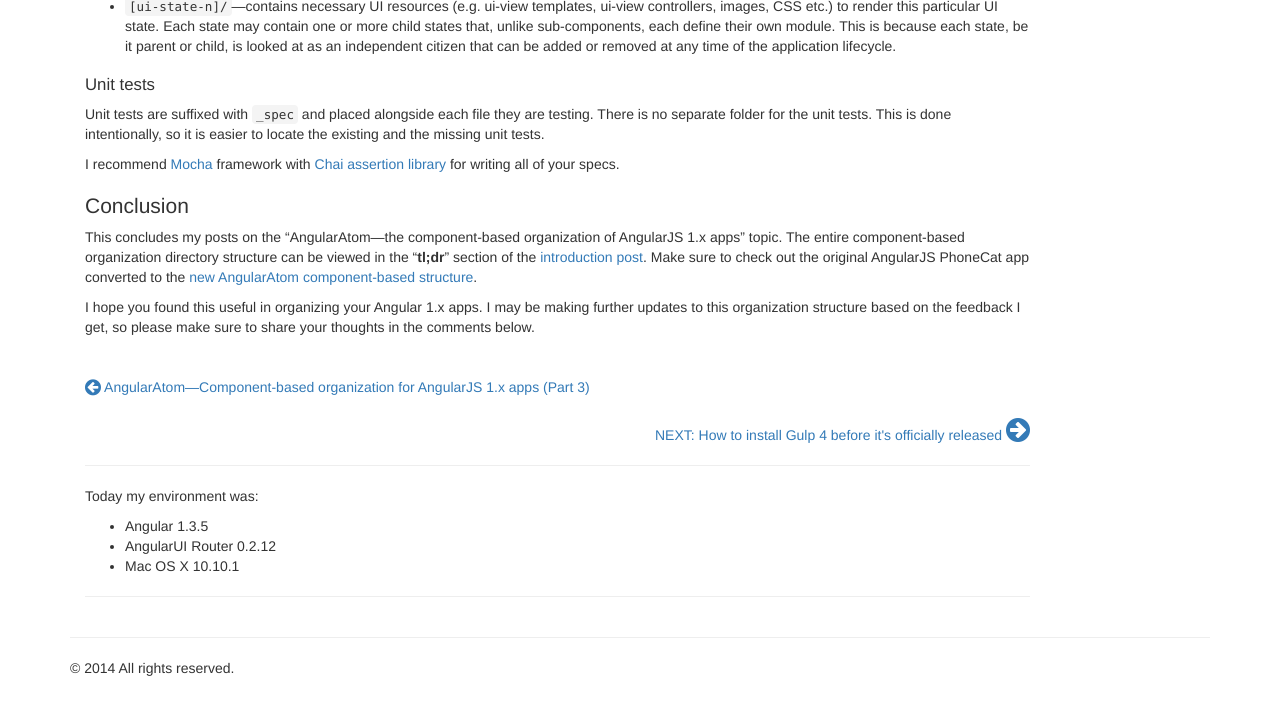
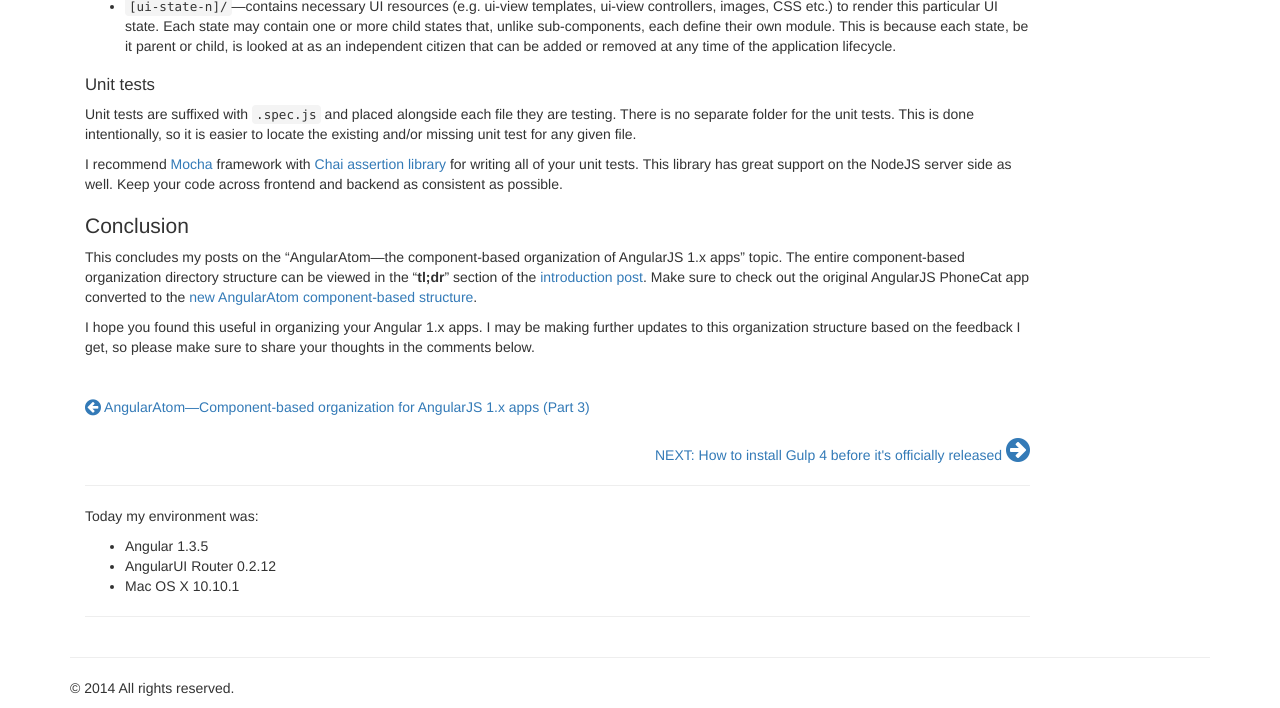
Before and after one commit to demisx/demisx.github.io, a Jekyll site: the page built from _posts/2014-12-13-angular-1-component-organization-4.md, in a window 1280 px wide and 900 px high, scrolled down 1472 px, cut to the strip 192-900 px from the top of the window. Built offline with Jekyll 4.4.1, drawn with Linux system fonts in a browser that asks for light colours; nearby versions of some CDN libraries; Markdown is read by kramdown in place of the engine named in the settings; comment, search, counter and statistics services are not loaded.

Commit message:
Update Angular WGW guide

```diff
--- a/_posts/2014-12-13-angular-1-component-organization-4.md
+++ b/_posts/2014-12-13-angular-1-component-organization-4.md
@@ -99,12 +99,14 @@ at any time of the application lifecycle.
 
 ### Unit tests
 
-Unit tests are suffixed with `_spec` and placed alongside each file they are testing.
+Unit tests are suffixed with `.spec.js` and placed alongside each file they are testing.
 There is no separate folder for the unit tests. This is done intentionally,
-so it is easier to locate the existing and the missing unit tests.
+so it is easier to locate the existing and/or missing unit test for any given file.
 
 I recommend [Mocha](http://mochajs.org/) framework with
-[Chai assertion library](http://chaijs.com/) for writing all of your specs.
+[Chai assertion library](http://chaijs.com/) for writing all of your unit tests. This library has
+great support on the NodeJS server side as well. Keep your code across frontend and backend
+as consistent as possible.
 
 ## Conclusion
 
```
Also changed, not shown: _posts/2014-12-11-angular-1-component-organization-2.md (+1 -1 lines).
